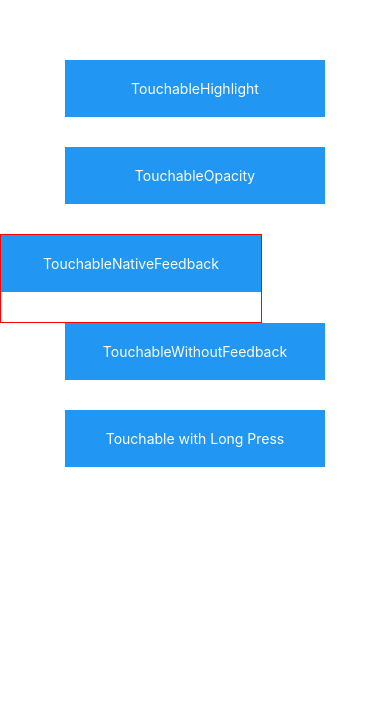
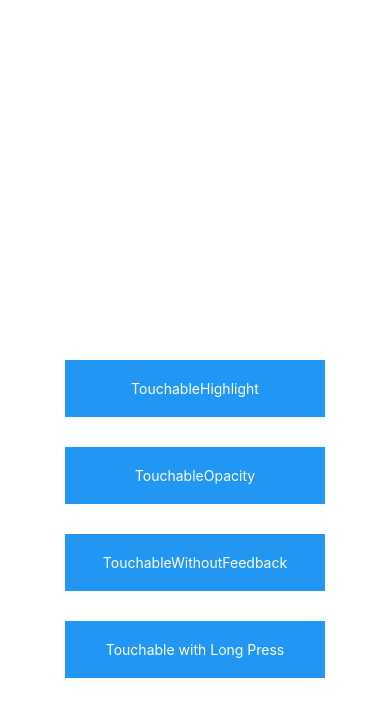
Before and after one commit to StevieIsmagic/React-Native-FaceBook-Tutorial, a React Native app in the folder FB-Guide/: screen / in a window 390 px wide. Shown: the top 716 px of the page. Built offline with nearby package versions, Linux system fonts and the light colour scheme.

Commit message:
Touchable Button Basics Practice

```diff
--- a/FB-Guide/App.js
+++ b/FB-Guide/App.js
@@ -24,13 +24,7 @@ export default class Touchables extends Component {
             <Text style={styles.buttonText}>TouchableOpacity</Text>
           </View>
         </TouchableOpacity>
-        <TouchableNativeFeedback
-            onPress={this._onPressButton}
-            background={Platform.OS === 'android' ? TouchableNativeFeedback.SelectableBackground() : ''}>
-          <View style={styles.button}>
-            <Text style={styles.buttonText}>TouchableNativeFeedback</Text>
-          </View>
-        </TouchableNativeFeedback>
+
         <TouchableWithoutFeedback
             onPress={this._onPressButton}
             >
@@ -50,7 +44,7 @@ export default class Touchables extends Component {
 
 const styles = StyleSheet.create({
   container: {
-    paddingTop: 60,
+    paddingTop: 360,
     alignItems: 'center'
   },
   button: {
```
